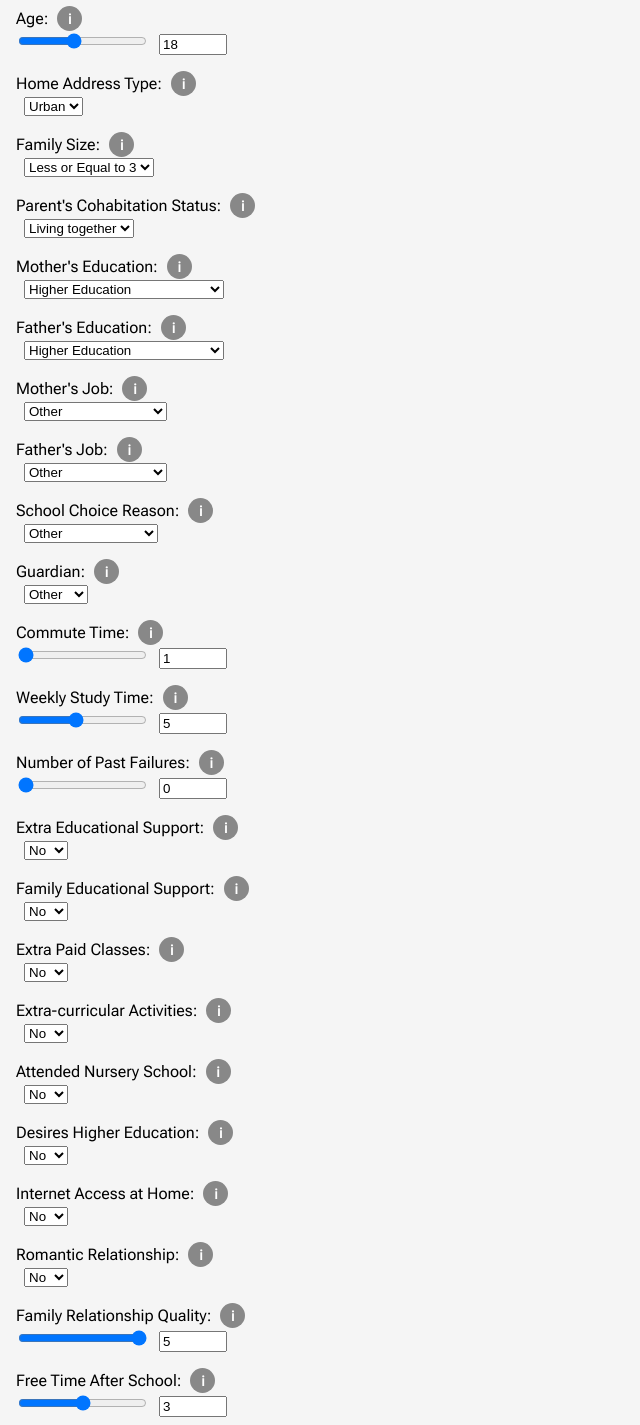
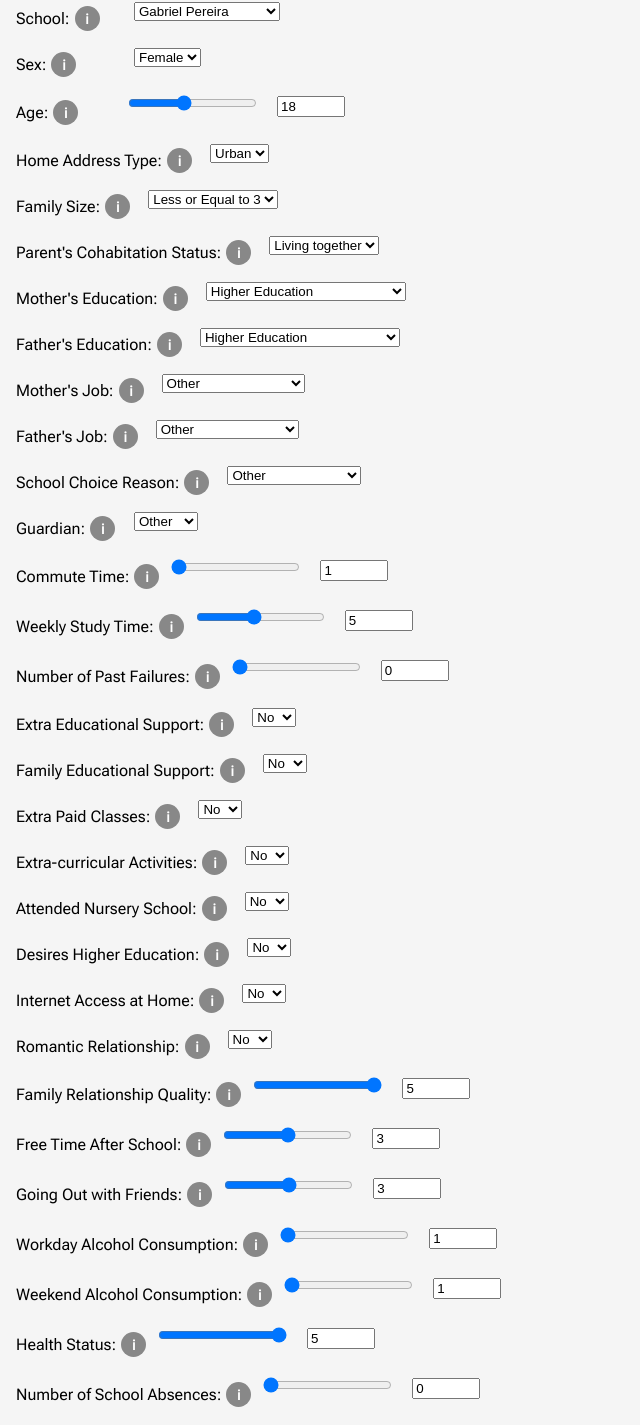
Before and after one commit to Nate-Kim/Grade-Prediction, a React (Vite) app in the folder web_ui/frontend/: page / in a window 1280 px wide. Shown: the part 255-1680 px from the top of the page, without its empty margins (0-640 px from the left). Built offline with nearby package versions, Linux system fonts and the light colour scheme.

Commit message:
Cleaning home page: split into divs, added hook text, aligned inputs

```diff
--- /dev/null
+++ b/web_ui/frontend/src/pages/Home.css
@@ -0,0 +1,20 @@
+.input-row {
+  display: flex;
+  align-items: center;
+  margin-bottom: 10px;
+}
+
+.input-label {
+  display: flex;
+  align-items: center;
+  min-width: 100px;
+  margin-right: 10px;
+}
+
+.input-field {
+  flex-grow: 1;
+}
+
+input, select {
+  margin-right: 10px;
+}
--- a/web_ui/frontend/src/pages/Home.jsx
+++ b/web_ui/frontend/src/pages/Home.jsx
@@ -3,6 +3,7 @@ import SliderWithInput from '../components/SliderWithInput';
 import Dropdown from '../components/Dropdown';
 import Tooltip from '../components/Tooltip';
 import ClipLoader from "react-spinners/ClipLoader";
+import './Home.css';
 
 export default function Home() {
   // School
@@ -232,75 +233,275 @@ export default function Home() {
 
   return (
     <div style={{ padding: "1rem" }}>
-      <p>Predict a student's grade based on the following parameters:</p>
+      <div className="hook">
+        <h1>Grades made predictable!</h1>
+        <p>Enter key student metrics to see predicted final grades using three different machine learning models. Powered by real data from 399 students.</p>
+      </div>
 
+      <div className="parameters">
+        <h2>Parameters</h2>
+        <div className="input-row">
+          <div className="input-label">
             School: <Tooltip tooltipText="Identifies the student's school" />
+          </div>
+          <div className="input-field">
             <Dropdown selected={p_school} onChange={setPSchool} options={cat_school} />
+          </div>
+        </div>
+        <div className="input-row">
+          <div className="input-label">
             Sex: <Tooltip tooltipText="Student's sex demographics" />
+          </div>
+          <div className="input-field">
             <Dropdown selected={p_sex} onChange={setPSex} options={cat_sex} />
+          </div>
+        </div>
+        <div className="input-row">
+          <div className="input-label">
             Age: <Tooltip tooltipText="Student's age, in years" />
+          </div>
+          <div className="input-field">
             <SliderWithInput value={p_age} setValue={setPAge} min={15} max={22} />
+          </div>
+        </div>
+        <div className="input-row">
+          <div className="input-label">
             Home Address Type: <Tooltip tooltipText="Type of area where the student lives" />
+          </div>
+          <div className="input-field">
             <Dropdown selected={p_address} onChange={setPAddress} options={cat_address} />
+          </div>
+        </div>
+        <div className="input-row">
+          <div className="input-label">
             Family Size: <Tooltip tooltipText="Number of family members in the student's family" />
+          </div>
+          <div className="input-field">
             <Dropdown selected={p_famsize} onChange={setPFamsize} options={cat_famsize} />
+          </div>
+        </div>
+        <div className="input-row">
+          <div className="input-label">
             Parent's Cohabitation Status: <Tooltip tooltipText="Whether or not the student's parents live together" />
+          </div>
+          <div className="input-field">
             <Dropdown selected={p_Pstatus} onChange={setPPstatus} options={cat_Pstatus} />
+          </div>
+        </div>
+        <div className="input-row">
+          <div className="input-label">
             Mother's Education: <Tooltip tooltipText="Highest level of education achieved by the student's mother" />
+          </div>
+          <div className="input-field">
             <Dropdown selected={p_Medu} onChange={setPMedu} options={cat_Medu} />
+          </div>
+        </div>
+        <div className="input-row">
+          <div className="input-label">
             Father's Education: <Tooltip tooltipText="Highest level of education achieved by the student's father" />
+          </div>
+          <div className="input-field">
             <Dropdown selected={p_Fedu} onChange={setPFedu} options={cat_Fedu} />
+          </div>
+        </div>
+        <div className="input-row">
+          <div className="input-label">
             Mother's Job: <Tooltip tooltipText="Mother's category of occupation" />
+          </div>
+          <div className="input-field">
             <Dropdown selected={p_Mjob} onChange={setPMjob} options={cat_Mjob} />
+          </div>
+        </div>
+        <div className="input-row">
+          <div className="input-label">
             Father's Job: <Tooltip tooltipText="Father's category of occupation" />
+          </div>
+          <div className="input-field">
             <Dropdown selected={p_Fjob} onChange={setPFjob} options={cat_Fjob} />
+          </div>
+        </div>
+        <div className="input-row">
+          <div className="input-label">
             School Choice Reason: <Tooltip tooltipText="Main reason for choosing the school" />
+          </div>
+          <div className="input-field">
             <Dropdown selected={p_reason} onChange={setPReason} options={cat_reason} />
+          </div>
+        </div>
+        <div className="input-row">
+          <div className="input-label">
             Guardian: <Tooltip tooltipText="Primary guardian responsible for the student" />
+          </div>
+          <div className="input-field">
             <Dropdown selected={p_guardian} onChange={setPGuardian} options={cat_guardian} />
+          </div>
+        </div>
+        <div className="input-row">
+          <div className="input-label">
             Commute Time: <Tooltip tooltipText="Time it takes to travel from home to school, in hours" />
+          </div>
+          <div className="input-field">
             <SliderWithInput value={p_traveltime} setValue={setPTraveltime} min={1} max={4} />
+          </div>
+        </div>
+        <div className="input-row">
+          <div className="input-label">
             Weekly Study Time: <Tooltip tooltipText="Average time spent by the student studying per week, in hours" />
+          </div>
+          <div className="input-field">
             <SliderWithInput label="" value={p_studytime} setValue={setPStudytime} min={1} max={10} />
+          </div>
+        </div>
+        <div className="input-row">
+          <div className="input-label">
             Number of Past Failures: <Tooltip tooltipText="Number of past academically failed classes by the student" />
+          </div>
+          <div className="input-field">
             <SliderWithInput value={p_failures} setValue={setPFailures} min={0} max={3} />
+          </div>
+        </div>
+        <div className="input-row">
+          <div className="input-label">
             Extra Educational Support: <Tooltip tooltipText="Does the student participate in extra school support programs?" />
+          </div>
+          <div className="input-field">
             <Dropdown selected={p_schoolsup} onChange={setPSchoolsup} options={cat_schoolsup} />
+          </div>
+        </div>
+        <div className="input-row">
+          <div className="input-label">
             Family Educational Support: <Tooltip tooltipText="Does the student recieve educational support from their family?" />
+          </div>
+          <div className="input-field">
             <Dropdown selected={p_famsup} onChange={setPFamsup} options={cat_famsup} />
+          </div>
+        </div>
+        <div className="input-row">
+          <div className="input-label">
             Extra Paid Classes: <Tooltip tooltipText="Is the student enrolled in extra, paid classes?" />
+          </div>
+          <div className="input-field">
             <Dropdown selected={p_paid} onChange={setPPaid} options={cat_paid} />
+          </div>
+        </div>
+        <div className="input-row">
+          <div className="input-label">
             Extra-curricular Activities: <Tooltip tooltipText="Is the student involved in any extra-curricular activities?" />
+          </div>
+          <div className="input-field">
             <Dropdown selected={p_activities} onChange={setPActivities} options={cat_activities} />
+          </div>
+        </div>
+        <div className="input-row">
+          <div className="input-label">
             Attended Nursery School: <Tooltip tooltipText="Did the student attend a nursery school in early childhood?" />
+          </div>
+          <div className="input-field">
             <Dropdown selected={p_nursery} onChange={setPNursery} options={cat_nursery} />
+          </div>
+        </div>
+        <div className="input-row">
+          <div className="input-label">
             Desires Higher Education: <Tooltip tooltipText="Does the student intend to pursue higher education?" />
+          </div>
+          <div className="input-field">
             <Dropdown selected={p_higher} onChange={setPHigher} options={cat_higher} />
+          </div>
+        </div>
+        <div className="input-row">
+          <div className="input-label">
             Internet Access at Home: <Tooltip tooltipText="Does the student have internet access at home?" />
+          </div>
+          <div className="input-field">
             <Dropdown selected={p_internet} onChange={setPInternet} options={cat_internet} />
+          </div>
+        </div>
+        <div className="input-row">
+          <div className="input-label">
             Romantic Relationship: <Tooltip tooltipText="Is the student engaged in a romantic relationship?" />
+          </div>
+          <div className="input-field">
             <Dropdown  selected={p_romantic} onChange={setPRomantic} options={cat_romantic} />
+          </div>
+        </div>
+        <div className="input-row">
+          <div className="input-label">
             Family Relationship Quality: <Tooltip tooltipText="Self-assessed quality of the student's family relationships, where 5 is best" />
+          </div>
+          <div className="input-field">
             <SliderWithInput value={p_famrel} setValue={setPFamrel} min={1} max={5} />
+          </div>
+        </div>
+        <div className="input-row">
+          <div className="input-label">
             Free Time After School: <Tooltip tooltipText="How much free time the student has after school, where 5 is a lot" />
+          </div>
+          <div className="input-field">
             <SliderWithInput value={p_freetime} setValue={setPFreetime} min={1} max={5} />
+          </div>
+        </div>
+        <div className="input-row">
+          <div className="input-label">
             Going Out with Friends: <Tooltip tooltipText="How frequently the student goes out with friends, where 5 is most frequently" />
+          </div>
+          <div className="input-field">
             <SliderWithInput value={p_goout} setValue={setPGoout} min={1} max={5} />
+          </div>
+        </div>
+        <div className="input-row">
+          <div className="input-label">
             Workday Alcohol Consumption: <Tooltip tooltipText="How frequently the student drinks alcohol on workdays, where 5 is most frequently" />
+          </div>
+          <div className="input-field">
             <SliderWithInput value={p_dalc} setValue={setPDalc} min={1} max={5} />
+          </div>
+        </div>
+        <div className="input-row">
+          <div className="input-label">
             Weekend Alcohol Consumption: <Tooltip tooltipText="How frequently the student drinks alcohol on weekends, where 5 is most frequently" />
+          </div>
+          <div className="input-field">
             <SliderWithInput value={p_walc} setValue={setPWalc} min={1} max={5} />
+          </div>
+        </div>
+        <div className="input-row">
+          <div className="input-label">
             Health Status: <Tooltip tooltipText="Student's current self-perceived health status, where 5 is best" />
+          </div>
+          <div className="input-field">
             <SliderWithInput value={p_health} setValue={setPHealth} min={1} max={5} />
+          </div>
+        </div>
+        <div className="input-row">
+          <div className="input-label">
             Number of School Absences: <Tooltip tooltipText="Total number of school absences" />
+          </div>
+          <div className="input-field">
             <SliderWithInput value={p_absences} setValue={setPAbsences} min={0} max={93} />
+          </div>
+        </div>
+        <div className="input-row">
+          <div className="input-label">
             First Period Grade: <Tooltip tooltipText="Grade received in the first grading period (G1)" />
+          </div>
+          <div className="input-field">
             <SliderWithInput value={p_G1} setValue={setPG1} min={0} max={20} />
+          </div>
+        </div>
+        <div className="input-row">
+          <div className="input-label">
             Second Period Grade: <Tooltip tooltipText="Grade received in the second grading period (G2)" />
+          </div>
+          <div className="input-field">
             <SliderWithInput value={p_G2} setValue={setPG2} min={0} max={20} />
+          </div>
+        </div>
 
         <button onClick={handleSubmit} style={{ marginTop: "1rem" }}>Submit</button>
+      </div>
 
+      <div className="prediction">
+        <h2>Prediction</h2>
         <div style={{ marginTop: "1.5rem" }}>
           <div style={{ marginBottom: "1rem" }}>
             Output 1:{" "}
@@ -330,5 +531,6 @@ export default function Home() {
           </div>
         </div>
       </div>
+    </div>
   );
 }
```
Lines whose indentation alone changed are shown as unchanged.
